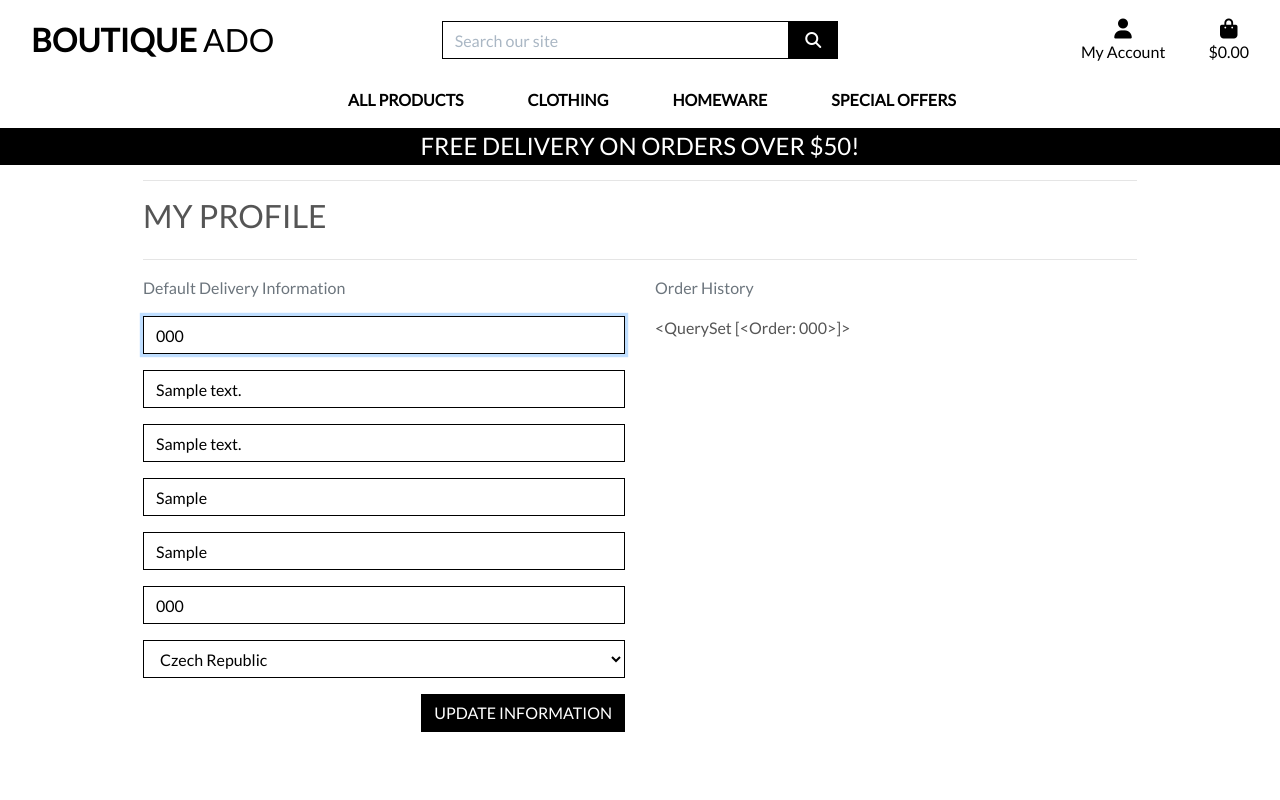
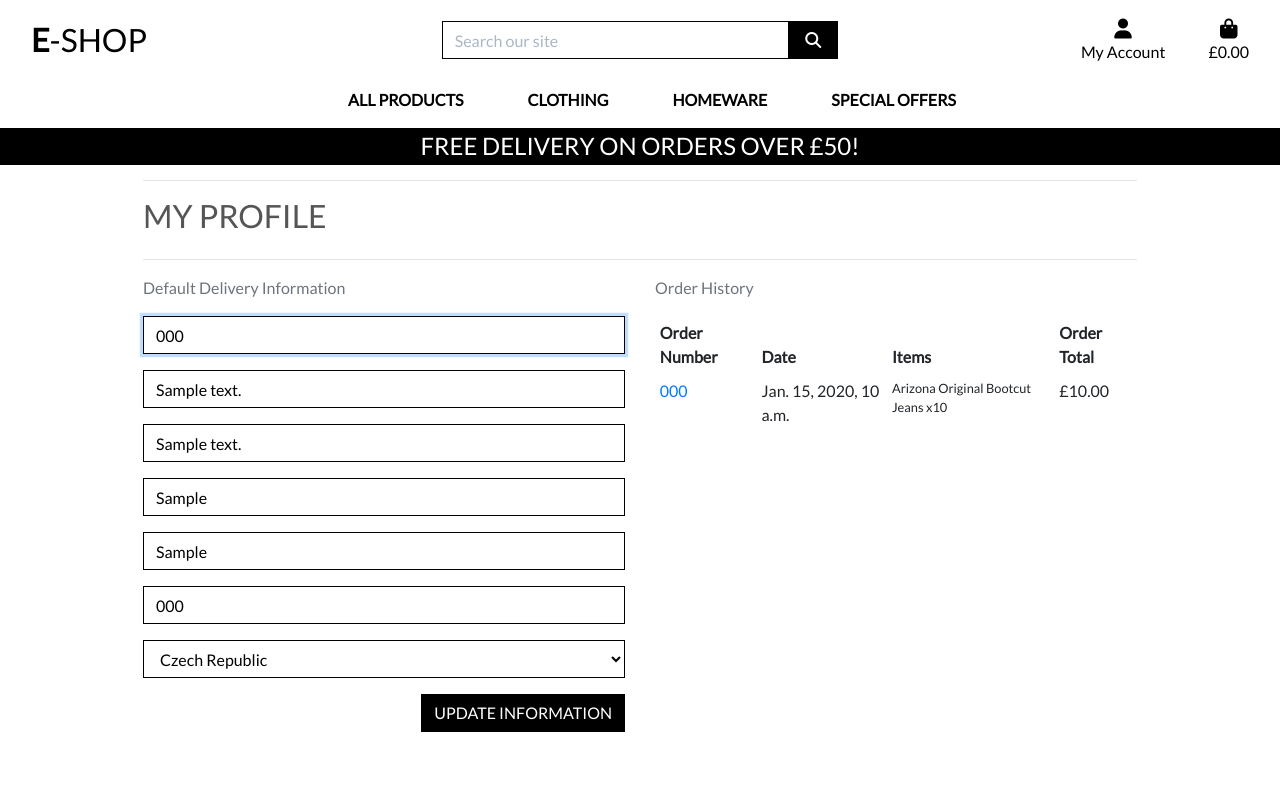
Before and after one commit to Jai-austin95/django-eshop-project, a Django app: page /profile/ in a window 1280 px wide. Run offline with Django 3.2, Linux system fonts and the light colour scheme; a user stored in the database is signed in; data comes from the database, SQL or seed files in the repository; tables that the repository leaves empty hold one stand-in row (values such as "Sample post"); some libraries are stand-ins or nearby versions.

Commit message:
figuring out bug

```diff
--- a/checkout/admin.py
+++ b/checkout/admin.py
@@ -15,7 +15,7 @@ class OrderAdmin(admin.ModelAdmin):
                        'grand_total', 'original_bag',
                        'stripe_pid')
 
-    fields = ('order_number', 'date', 'full_name',
+    fields = ('order_number', 'user_profile', 'date', 'full_name',
               'email', 'phone_number', 'country',
               'postcode', 'town_or_city', 'street_address1',
               'street_address2', 'county', 'delivery_cost',
--- a/eshop/settings.py
+++ b/eshop/settings.py
@@ -73,7 +73,7 @@ TEMPLATES = [
         'OPTIONS': {
             'context_processors': [
                 'django.template.context_processors.debug',
-                'django.template.context_processors.request', # required by allauth
+                'django.template.context_processors.request',  # required by allauth
                 'django.contrib.auth.context_processors.auth',
                 'django.contrib.messages.context_processors.messages',
                 'django.template.context_processors.media',
--- a/profiles/static/profiles/css/profile.css
+++ b/profiles/static/profiles/css/profile.css
@@ -1,3 +1,8 @@
+.order-history {
+    max-height: 416px; /* height of profile form + submit button */
+    overflow-y: auto;
+}
+
 #profile-update-form .form-control {
     color: #000;
 }
--- a/profiles/templates/profiles/profile.html
+++ b/profiles/templates/profiles/profile.html
@@ -34,7 +34,43 @@
             </div>
             <div class="col-12 col-lg-6">
                 <p class="text-muted">Order History</p>
-                {{ orders }}
+                <div class="order-history table-responsive">
+                    <table class="table table-sm table-borderless">
+                        <thead>
+                            <tr>
+                                <th>Order Number</th>
+                                <th>Date</th>
+                                <th>Items</th>
+                                <th>Order Total</th>
+                            </tr>
+                        </thead>
+                        <tbody>
+                            {% for order in orders %}
+                                <tr>
+                                    <td>
+                                        <a href="{% url 'order_history' order.order_number %}"
+                                        title="{{ order.order_number }}">
+                                            {{ order.order_number|truncatechars:6 }}
+                                        </a>
+                                    </td>
+                                    <td>{{ order.date }}</td>
+                                    <td>
+                                        <ul class="list-unstyled">
+                                            {% for item in order.lineitems.all %}
+                                                <li class="small">
+                                                    {% if item.product.has_sizes %}
+                                                        Size {{ item.product.size|upper }}
+                                                    {% endif %}{{ item.product.name }} x{{ item.quantity }}
+                                                </li>
+                                            {% endfor %}
+                                        </ul>
+                                    </td>
+                                    <td>£{{ order.grand_total }}</td>
+                                </tr>
+                            {% endfor %}
+                        </tbody>
+                    </table>
+                </div>
             </div>
         </div>
 {% endblock %}
--- a/profiles/urls.py
+++ b/profiles/urls.py
@@ -2,5 +2,6 @@ from django.urls import path
 from . import views
 
 urlpatterns = [
-    path('', views.profile, name='profile')
+    path('', views.profile, name='profile'),
+    path('order_history/<order_number>', views.order_history, name='order_history'),
 ]
--- a/profiles/views.py
+++ b/profiles/views.py
@@ -4,6 +4,7 @@ from django.contrib import messages
 from .models import UserProfile
 from .forms import UserProfileForm
 
+from checkout.models import Order
 
 def profile(request):
     """ Display the user's profile. """
@@ -26,3 +27,20 @@ def profile(request):
     }
 
     return render(request, template, context)
+
+
+def order_history(request, order_number):
+    order = get_object_or_404(Order, order_number=order_number)
+
+    messages.info(request, (
+        f'This is a past confirmation for order number {order_number}. '
+        'A confirmation email was sent on the order date.'
+    ))
+
+    template = 'checkout/checkout_success.html'
+    context = {
+        'order': order,
+        'from_profile': True,
+    }
+
+    return render(request, template, context)
--- a/templates/base.html
+++ b/templates/base.html
@@ -34,14 +34,14 @@
     {% block extra_js %}
     {% endblock %}
 
-    <title>Boutique Ado {% block extra_title %}{% endblock %}</title>
+    <title>E-shop{% block extra_title %}{% endblock %}</title>
   </head>
   <body>
     <header class="container-fluid fixed-top">
         <div id="topnav" class="row bg-white pt-lg-2 d-none d-lg-flex">
             <div class="col-12 col-lg-4 my-auto py-1 py-lg-0 text-center text-lg-left">
                 <a href="{% url 'home' %}" class="nav-link main-logo-link">
-                    <h2 class="logo-font text-black my-0"><strong>Boutique</strong> Ado</h2>
+                    <h2 class="logo-font text-black my-0"><strong>E</strong>-Shop</h2>
                 </a>
             </div>
             <div class="col-12 col-lg-4 my-auto py-1 py-lg-0">
@@ -86,9 +86,9 @@
                                 <div><i class="fas fa-shopping-bag fa-lg"></i></div>
                                 <p class="my-0">
                                     {% if grand_total %}
-                                        ${{ grand_total|floatformat:2 }}
+                                        £{{ grand_total|floatformat:2 }}
                                     {% else %}
-                                        $0.00
+                                        £0.00
                                     {% endif %}
                                 </p>
                             </div>
@@ -108,7 +108,7 @@
         </div>
         <div id="delivery-banner" class="row text-center">
             <div class="col bg-black text-white">
-                <h4 class="logo-font my-1">Free delivery on orders over ${{ free_delivery_threshold }}!</h4>
+                <h4 class="logo-font my-1">Free delivery on orders over £{{ free_delivery_threshold }}!</h4>
             </div>
         </div>
     </header>
```
Also changed, not shown: checkout/templates/checkout/checkout_success.html (+12 -3 lines), checkout/views.py (+46 -1 lines), checkout/webhook_handler.py (+17 -0 lines), bag/views.py (line endings or trailing spaces).
